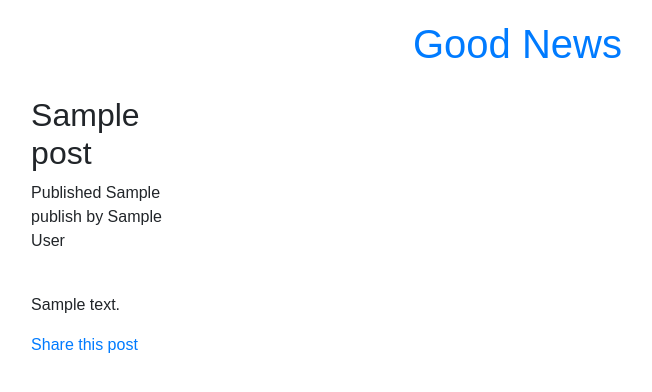
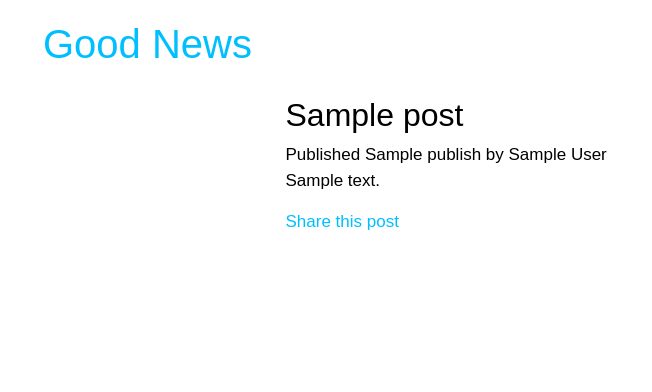
Before and after one commit to Kmwai/blog, a Django app: template blog/templates/blog/post/detail.html in a window 1280 px wide. Shown: the top 392 px of the page, without its empty margins (37-689 px from the left). Run offline with Django 3.2, Linux system fonts and the light colour scheme; the template is opened without the code that fills it: most values are stand-ins (such as "Sample title", 1, 10 or a date in 2020); parts of the project's set-up code (start-up, migrations or seed data) failed here and were passed over; some libraries are stand-ins or nearby versions.

Commit message:
minor changes

```diff
--- a/blog/static/css/blog.css
+++ b/blog/static/css/blog.css
@@ -1,17 +1,53 @@
 
+* {
+    background: transparent;
+    color: black;
+    text-shadow: none;
+    filter: none;
+    -ms-filter: none;
+}
 body {
-  font-family: sans-serif, Arial;
-}
-
-.container .text-muted {
-  margin: 20px 0;
+    font-family: sans-serif, Arial;
+    font-weight: 400;
+    text-transform: none;
+    font-size: 17px;
+    line-height: 1.5;
+    margin: 0;
+    padding: 0;
+    width: 100%;
 }
 
 .page-header {
     margin-top: 0;
-    padding: 20px 20px 20px 80px;
+    padding: 20px 30px 20px 80px;
+    font-weight: 700;
+    text-transform: none;
+    font-size: 18px;
+    line-height: 1.04167;
+
 }
 
+a:link {
+    color: deepskyblue;
+}
+
+a:visited {
+    color:#4c2c92;
+}
+
+a:hover {
+    color:#2b8cc4;
+}
+
+a.active {
+    color:#2b8cc4;
+}
 p.date {
- margin-bottom: 40px;
+ margin-bottom: 10px;
 }
+a.share {
+    border: 40px;
+}
+.post {
+    margin-bottom: 40px;
+}
--- a/blog/templates/blog/base.html
+++ b/blog/templates/blog/base.html
@@ -9,33 +9,18 @@
 
 </head>
 <body>
+<div class="page-header">
+    <h1><a href="{% url "blog:post_list" %}" style="text-decoration: none">Good News</a></h1>
+</div>
 <div class="container">
     <div class="row justify-content-center">
-        <div class="col-6">
-            <div class="page-header">
-                <h1><a href="{% url "blog:post_list" %}" style="text-decoration: none">Good News</a></h1>
-            </div>
-
-        </div>
-    </div>
-
-</div>
-<div class="row">
-    <div class="row justify-content-center">
-    <div class="col-6">
-        {% block content %}
-        {% endblock %}
-
-    </div>
-
-    </div>
-</div>
-<div class="row">
-    <div class="row justify-content-center">
-        <div class="col-6">
-
+        <div class="col-7">
+            {% block content %}
+            {% endblock %}
         </div>
     </div>
 </div>
+
+</div>
 </body>
 </html>
--- a/blog/templates/blog/post/detail.html
+++ b/blog/templates/blog/post/detail.html
@@ -5,7 +5,7 @@
 {%  block content  %}
 <h2>{{ post.title }}</h2>
 
-<p class="date">Published {{ post.publish }} by {{ post.author }}</p>
+<div class="date">Published {{ post.publish }} by {{ post.author }}</div>
 {{ post.body |linebreaks }}
     <p>
     <a class="share" href="{% url "blog:post_share" post.id %}">Share this post</a>
```
Also changed, not shown: blog/templates/blog/post/list.html (+12 -7 lines), requirements.txt (+7 -0 lines).
